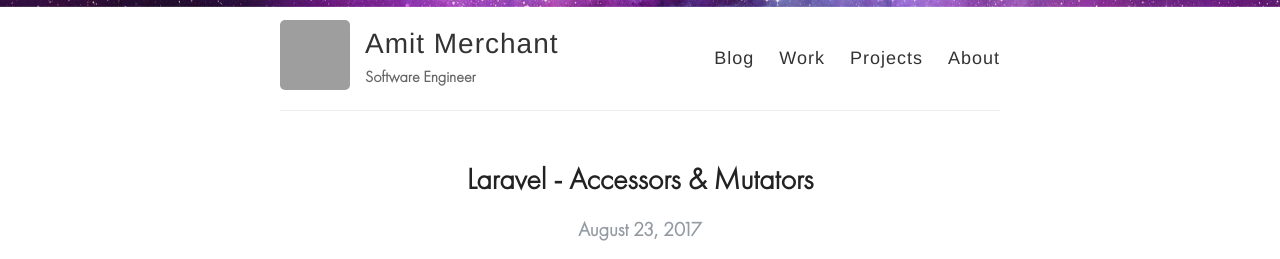
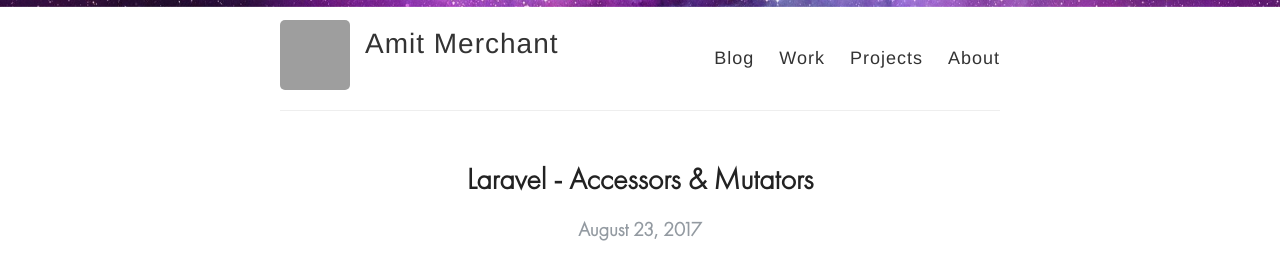
Before and after one commit to varunkumardev/amitmerchant1990.github.io, a Jekyll site: the page built from index.html, in a window 1280 px wide and 900 px high. Shown: the top 259 px of the window. Built offline with Jekyll 4.4.1, drawn with Linux system fonts in a browser that asks for light colours; grey boxes are pictures that could not be loaded.

Commit message:
Update _config.yml

```diff
--- a/_config.yml
+++ b/_config.yml
@@ -6,7 +6,7 @@
 name: Amit Merchant
 
 # Short bio or description (displayed in the header)
-description: Software Engineer
+description:
 
 # URL of your avatar or profile pic (you could use your GitHub profile pic)
 avatar: https://avatars0.githubusercontent.com/u/3647841?v=3&s=460
```
